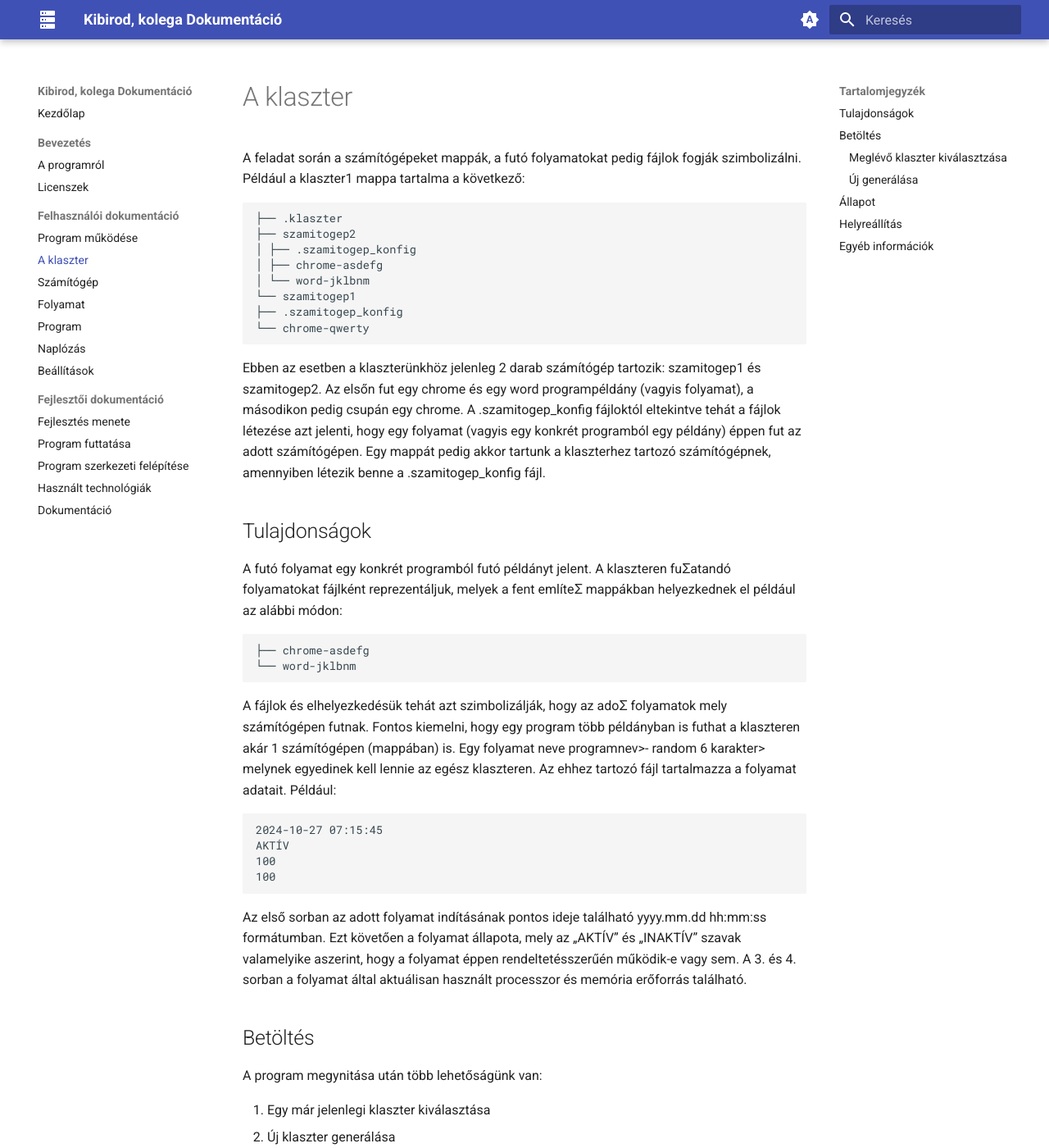
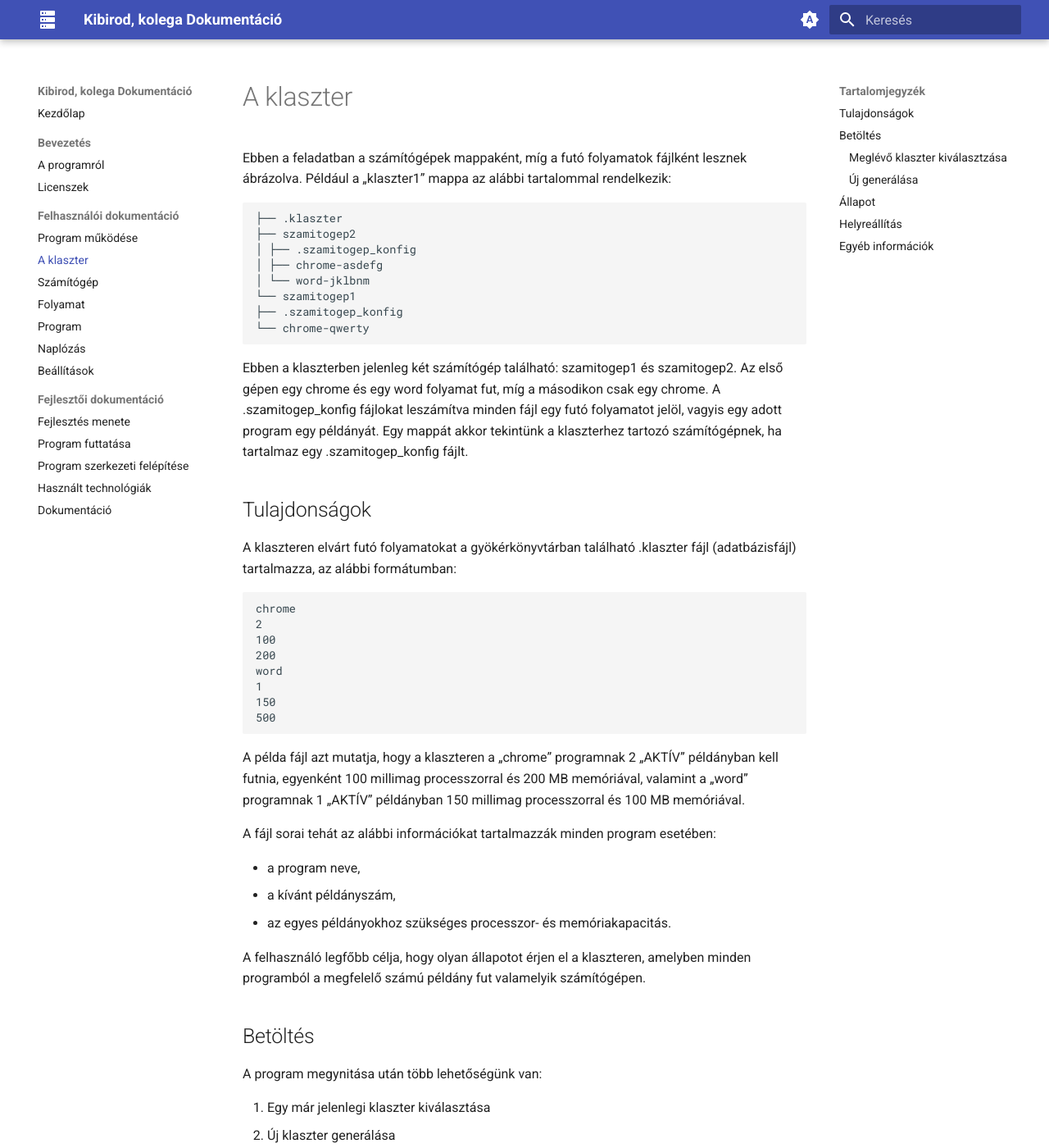
Before and after one commit to gyorfimarcell/Dusza2025, an MkDocs documentation site: the page built from documentation/docs/felhasznaloi/klaszter.md, in a window 1280 px wide and 1400 px high. Shown: the whole window at 82% size. Built offline with MkDocs 1.6.1 and Material for MkDocs 9.7.7, drawn with Linux system fonts in a browser that asks for light colours; some of the changed text lies outside the part shown.

Commit message:
cluster docs changes

````diff
--- a/documentation/docs/felhasznaloi/klaszter.md
+++ b/documentation/docs/felhasznaloi/klaszter.md
@@ -1,6 +1,6 @@
 # A klaszter
 
-A feladat során a számítógépeket mappák, a futó folyamatokat pedig fájlok fogják szimbolizálni. Például a klaszter1 mappa tartalma a következő:
+Ebben a feladatban a számítógépek mappaként, míg a futó folyamatok fájlként lesznek ábrázolva. Például a „klaszter1” mappa az alábbi tartalommal rendelkezik:
 
 ```.
 ├── .klaszter
@@ -13,36 +13,35 @@ A feladat során a számítógépeket mappák, a futó folyamatokat pedig fájlo
 └── chrome-qwerty
 ```
 
-Ebben az esetben a klaszterünkhöz jelenleg 2 darab számítógép tartozik: szamitogep1 és szamitogep2. Az elsőn fut egy chrome és egy word programpéldány (vagyis folyamat), a másodikon pedig csupán egy chrome. A .szamitogep_konfig fájloktól eltekintve tehát a fájlok létezése azt jelenti, hogy egy folyamat (vagyis egy konkrét programból egy példány) éppen fut az adott számítógépen. Egy mappát pedig akkor tartunk a klaszterhez tartozó számítógépnek, amennyiben létezik benne a .szamitogep_konfig fájl.
+Ebben a klaszterben jelenleg két számítógép található: szamitogep1 és szamitogep2. Az első gépen egy chrome és egy word folyamat fut, míg a másodikon csak egy chrome. A .szamitogep_konfig fájlokat leszámítva minden fájl egy futó folyamatot jelöl, vagyis egy adott  program egy példányát. Egy mappát akkor tekintünk a klaszterhez tartozó számítógépnek, ha tartalmaz egy .szamitogep_konfig fájlt.
 
 ## Tulajdonságok
 
-A futó folyamat egy konkrét programból futó példányt jelent. A klaszteren fuƩatandó
-folyamatokat fájlként reprezentáljuk, melyek a fent említeƩ mappákban helyezkednek el
-például az alábbi módon:
+A klaszteren elvárt futó folyamatokat a gyökérkönyvtárban található .klaszter fájl (adatbázisfájl) tartalmazza, az alábbi formátumban:
+```
+chrome
+2
+100
+200
+word
+1
+150
+500
+```
+A példa fájl azt mutatja, hogy a klaszteren a „chrome” programnak 2 „AKTÍV” példányban kell futnia, egyenként 100 millimag processzorral és 200 MB memóriával, valamint a „word” programnak 1 „AKTÍV” példányban 150 millimag processzorral és 100 MB memóriával.
 
-```.
-├── chrome-asdefg
-└── word-jklbnm
-```
+A fájl sorai tehát az alábbi információkat tartalmazzák minden program esetében:
 
-A fájlok és elhelyezkedésük tehát azt szimbolizálják, hogy az adoƩ folyamatok mely számítógépen futnak. Fontos kiemelni, hogy egy program több példányban is futhat a klaszteren akár 1 számítógépen (mappában) is. Egy folyamat neve programnev>- random 6 karakter> melynek egyedinek kell lennie az egész klaszteren. Az ehhez tartozó fájl tartalmazza a folyamat adatait. Például:
+- a program neve,
+- a kívánt példányszám,
+- az egyes példányokhoz szükséges processzor- és memóriakapacitás.
 
-```
-2024-10-27 07:15:45
-AKTÍV
-100
-100
-```
+A felhasználó legfőbb célja, hogy olyan állapotot érjen el a klaszteren, amelyben minden programból a megfelelő számú példány fut valamelyik számítógépen.
 
-Az első sorban az adott folyamat indításának pontos ideje található yyyy.mm.dd hh:mm:ss
-formátumban. Ezt követően a folyamat állapota, mely az „AKTÍV” és „INAKTÍV” szavak valamelyike
-aszerint, hogy a folyamat éppen rendeltetésszerűén működik-e vagy sem. A 3. és 4. sorban a
-folyamat által aktuálisan használt processzor és memória erőforrás található.
 
 ## Betöltés
 
-A program megynitása után több lehetőságünk van:
+A program megynitása után több lehetőségünk van:
 
 1. Egy már jelenlegi klaszter kiválasztása
 2. Új klaszter generálása
````
Also changed, not shown: other parts of documentation/docs/felhasznaloi/klaszter.md (+1 -1 lines).
